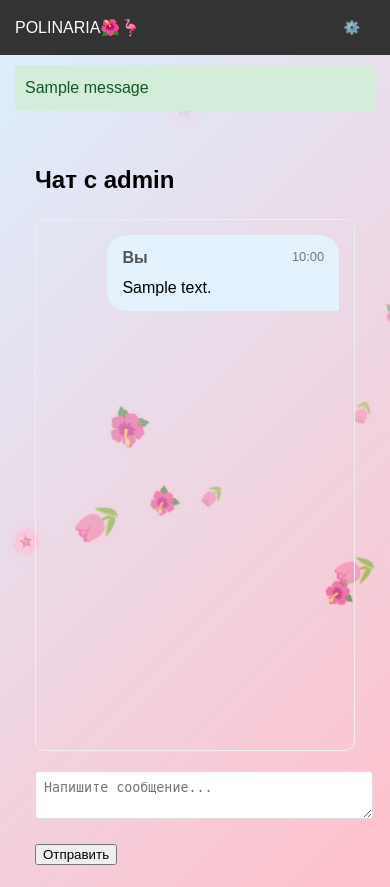
After one commit to Polina-Shupikova/webblog, a Flask app: page /chat/1 in a window 390 px wide. The commit adds this page. Run offline with Flask 3, Linux system fonts and the light colour scheme; a user stored in the database is signed in; tables that the repository leaves empty hold one stand-in row (values such as "Sample post"); one stand-in notice (Sample message) is shown.

Commit message:
Add files via upload

```diff
--- a/app.py
+++ b/app.py
@@ -8,7 +8,7 @@ from flask_wtf import FlaskForm
 from wtforms import StringField, PasswordField, SubmitField, BooleanField, TextAreaField
 from wtforms.validators import DataRequired, Length, Email, EqualTo
 from datetime import datetime
-from email_validator import validate_email, EmailNotValidError
+from flask import Flask, send_from_directory
 
 app = Flask(__name__)
 app.config['SECRET_KEY'] = 'polinsjopa'
@@ -16,13 +16,6 @@ app.config['SQLALCHEMY_DATABASE_URI'] = 'sqlite:///blog.db'
 app.config['SQLALCHEMY_TRACK_MODIFICATIONS'] = False
 db = SQLAlchemy(app)
 bcrypt = Bcrypt(app)
-
-try:
-    email = "admin@example.com"
-    validated_email = validate_email(email).email
-    print(f"Email корректен: {validated_email}")
-except EmailNotValidError as e:
-    print(f"Ошибка: {e}")
 
 # Настройка Flask-Login
 login_manager = LoginManager(app)
@@ -36,7 +29,7 @@ class User(db.Model, UserMixin):
     password = db.Column(db.String(60), nullable=False)
     is_admin = db.Column(db.Boolean, default=False)
     posts = db.relationship('Post', backref='author', lazy=True)
-
+    image_file = db.Column(db.String(20), default='default.jpg')
 
 class Post(db.Model):
     id = db.Column(db.Integer, primary_key=True)
@@ -68,6 +61,27 @@ class PostForm(FlaskForm):
 
 admin.add_view(ModelView(User, db.session))
 admin.add_view(ModelView(Post, db.session))
+
+
+class Chat(db.Model):
+    id = db.Column(db.Integer, primary_key=True)
+    user1_id = db.Column(db.Integer, db.ForeignKey('user.id'), nullable=False)
+    user2_id = db.Column(db.Integer, db.ForeignKey('user.id'), nullable=False)
+    created_at = db.Column(db.DateTime, default=datetime.utcnow)
+    messages = db.relationship('Message', backref='chat', lazy=True)
+
+class Message(db.Model):
+    id = db.Column(db.Integer, primary_key=True)
+    chat_id = db.Column(db.Integer, db.ForeignKey('chat.id'), nullable=False)
+    sender_id = db.Column(db.Integer, db.ForeignKey('user.id'), nullable=False)
+    text = db.Column(db.Text, nullable=False)
+    sent_at = db.Column(db.DateTime, default=datetime.utcnow)
+    is_read = db.Column(db.Boolean, default=False)
+    sender = db.relationship('User', foreign_keys=[sender_id])
+
+class MessageForm(FlaskForm):
+    text = TextAreaField('Сообщение', validators=[DataRequired()])
+    submit = SubmitField('Отправить')
 
 
 @login_manager.user_loader
@@ -187,6 +201,51 @@ def create_post():
     return render_template('create_post.html', form=form)
 
 
+@app.route('/chats')
+@login_required
+def chats():
+    # Получаем всех пользователей, кроме текущего
+    users = User.query.filter(User.id != current_user.id).all()
+    return render_template('chats.html', users=users)
+
+
+@app.route('/chat/<int:user_id>', methods=['GET', 'POST'])
+@login_required
+def chat(user_id):
+    recipient = User.query.get_or_404(user_id)
+
+    # Находим или создаем чат
+    chat = Chat.query.filter(
+        ((Chat.user1_id == current_user.id) & (Chat.user2_id == user_id)) |
+        ((Chat.user1_id == user_id) & (Chat.user2_id == current_user.id))
+    ).first()
+
+    if not chat:
+        chat = Chat(user1_id=current_user.id, user2_id=user_id)
+        db.session.add(chat)
+        db.session.commit()
+
+    form = MessageForm()
+
+    if form.validate_on_submit():
+        message = Message(
+            chat_id=chat.id,
+            sender_id=current_user.id,
+            text=form.text.data
+        )
+        db.session.add(message)
+        db.session.commit()
+        return redirect(url_for('chat', user_id=user_id))
+
+    messages = Message.query.filter_by(chat_id=chat.id).order_by(Message.sent_at).all()
+
+    return render_template('chat.html',
+                           recipient=recipient,
+                           messages=messages,
+                           form=form)
+
+
+
 if __name__ == '__main__':
     with app.app_context():
         # Удаляем все таблицы (осторожно - это очистит вашу базу данных)
@@ -201,4 +260,7 @@ if __name__ == '__main__':
             db.session.add(admin)
             db.session.commit()
 
-    app.run(debug=True)
+
+
+    if __name__ == "__main__":
+        app.run(host='0.0.0.0', port=5000)
--- a/static/style.css
+++ b/static/style.css
@@ -229,3 +229,112 @@ button:hover {
   opacity: 0.2;
   z-index: -1;
 }
+
+
+    .container {
+        width: 100%;
+        padding: 0 15px;
+        box-sizing: border-box;
+    }
+
+    /* Меню для мобильных */
+    .pink-gear {
+        display: none;
+        background: none;
+        border: none;
+        font-size: 24px;
+        cursor: pointer;
+    }
+
+    /* Адаптация навигации */
+    @media (max-width: 768px) {
+        .nav-links {
+            display: none;
+            flex-direction: column;
+            width: 100%;
+        }
+
+        .nav-links.active {
+            display: flex;
+        }
+
+        .nav-links a {
+            padding: 10px 0;
+            border-bottom: 1px solid #eee;
+        }
+
+
+
+.chat-container {
+    max-width: 800px;
+    margin: 0 auto;
+    padding: 20px;
+}
+
+.messages {
+    height: 500px;
+    overflow-y: auto;
+    border: 1px solid #eee;
+    padding: 15px;
+    margin-bottom: 20px;
+    border-radius: 10px;
+}
+
+.message {
+    margin-bottom: 15px;
+    padding: 10px 15px;
+    border-radius: 20px;
+    max-width: 70%;
+    word-wrap: break-word;
+}
+
+.message.sent {
+    background-color: #e3f2fd;
+    margin-left: auto;
+    border-bottom-right-radius: 0;
+}
+
+.message.received {
+    background-color: #f1f1f1;
+    margin-right: auto;
+    border-bottom-left-radius: 0;
+}
+
+.message small {
+    display: block;
+    text-align: right;
+    color: #777;
+    font-size: 0.8em;
+}
+
+.user-card {
+    display: flex;
+    align-items: center;
+    padding: 10px;
+    border-bottom: 1px solid #eee;
+}
+
+.user-card img {
+    margin-right: 15px;
+}
+.message-header {
+    display: flex;
+    justify-content: space-between;
+    align-items: center;
+    margin-bottom: 5px;
+}
+
+.message-header strong {
+    font-weight: 600;
+    color: #555;
+}
+
+.message-header small {
+    color: #777;
+    font-size: 0.8em;
+}
+
+.message-text {
+    margin: 0;
+    padding: 0;
+}
--- a/templates/base.html
+++ b/templates/base.html
@@ -9,11 +9,13 @@
 <body>
 <nav>
     <div class="container">
-            <a href="{{ url_for('index') }}">POLINARIA🌺🦩</a>
+        <a href="{{ url_for('index') }}" class="logo">POLINARIA🌺🦩</a>
+        <button class="menu-toggle">⚙️</button>
         <div class="nav-links">
             {% if current_user.is_authenticated %}
                 <a href="{{ url_for('profile') }}">Profile🌸</a>
                 <a href="{{ url_for('create_post') }}">New Post📝</a>
+                <a href="{{ url_for('chats') }}">Chats🗯️</a>
                 {% if current_user.is_admin %}
                     <a href="{{ url_for('admin_dashboard') }}">Admin👸</a>
                 {% endif %}
@@ -24,7 +26,6 @@
             {% endif %}
         </div>
     </div>
-
 </nav>
     <div class="container">
         {% with messages = get_flashed_messages(with_categories=true) %}
@@ -40,79 +41,124 @@
     </div>
 <div class="flower-background"></div>
     <div class="emoji-background"></div>
-<script>document.addEventListener('DOMContentLoaded', function() {
-  const background = document.querySelector('.flower-background');
-  const flowerCount = 12;
-  const flowerTypes = 5;
+<script>
+    // Адаптивное меню
+document.querySelector('.menu-toggle').addEventListener('click', function() {
+    document.querySelector('.nav-links').classList.toggle('active');
+});
 
-  // Пастельные цвета для цветочков
-  const colors = [
-    '#FFD1DC', '#FFECF1', '#FFF5E6',
-    '#E1F7F5', '#D4F1F9', '#FFEEF8',
-    '#F0E6FF', '#E8F9E9', '#FFF0F5'
-  ];
+// Закрытие меню при клике на ссылку
+document.querySelectorAll('.nav-links a').forEach(link => {
+    link.addEventListener('click', function() {
+        document.querySelector('.nav-links').classList.remove('active');
+    });
+});
+document.addEventListener('DOMContentLoaded', function() {
+    const flowers = ['🌷', '🌺', '🌸'];
+    const container = document.querySelector('.emoji-background');
+    const isMobile = window.matchMedia("(max-width: 768px)").matches;
 
-  // Создаем цветочки
-  for (let i = 0; i < flowerCount; i++) {
+    // Настройки анимации
+    const settings = {
+        minSize: isMobile ? 20 : 15,
+        maxSize: isMobile ? 40 : 30,
+        minDuration: isMobile ? 10 : 15,
+        maxDuration: isMobile ? 20 : 25,
+        flowersCount: isMobile ? 10 : 20,
+        spawnInterval: isMobile ? 2000 : 1000
+    };
+
+    // Создаем цветочек
+    function createFlower() {
         const flower = document.createElement('div');
-    flower.className = 'flower';
+        flower.className = 'emoji-flower';
 
-    // Случайные параметры
-    const size = 20 + Math.random() * 30;
-    const duration = 15 + Math.random() * 20;
-    const delay = Math.random() * 15;
-    const color = colors[Math.floor(Math.random() * colors.length)];
+        // Выбираем случайный цветочек
+        flower.textContent = flowers[Math.floor(Math.random() * flowers.length)];
+
+        // Случайный размер
+        const size = Math.random() * (settings.maxSize - settings.minSize) + settings.minSize;
+
+        // Случайная позиция по горизонтали
         const left = Math.random() * 100;
 
-    // Создаем простой SVG цветочек
-    flower.innerHTML = `
-      <svg viewBox="0 0 100 100" width="${size}" height="${size}">
-        <circle cx="50" cy="50" r="30" fill="${color}"/>
-        <circle cx="30" cy="30" r="15" fill="white" opacity="0.8"/>
-        <circle cx="70" cy="30" r="15" fill="white" opacity="0.8"/>
-        <circle cx="30" cy="70" r="15" fill="white" opacity="0.8"/>
-        <circle cx="70" cy="70" r="15" fill="white" opacity="0.8"/>
-      </svg>
-    `;
+        // Случайная длительность анимации
+        const duration = Math.random() * (settings.maxDuration - settings.minDuration) + settings.minDuration;
 
-    flower.style.cssText = `
-      left: ${left}vw;
-      animation-duration: ${duration}s;
-      animation-delay: ${delay}s;
-    `;
-
-    background.appendChild(flower);
-  }
-});
-document.addEventListener('DOMContentLoaded', function() {
-  const bg = document.querySelector('.emoji-background');
-  const flowers = ['🌷', '🌺', '🌸'];
-  const count = 15;
-
-  for (let i = 0; i < count; i++) {
-    const flower = document.createElement('div');
-    flower.className = 'emoji-flower';
-    flower.textContent = flowers[Math.floor(Math.random() * flowers.length)];
-
-    // Случайные параметры анимации
-    const size = 20 + Math.random() * 30;
-    const duration = 10 + Math.random() * 20;
-    const delay = Math.random() * 20;
-    const left = Math.random() * 100;
+        // Случайный начальный поворот
         const rotation = Math.random() * 360;
 
+        // Применяем стили
         flower.style.cssText = `
             left: ${left}vw;
             font-size: ${size}px;
             animation-duration: ${duration}s;
-      animation-delay: ${delay}s;
             transform: rotate(${rotation}deg);
+            z-index: 1;
         `;
 
-    bg.appendChild(flower);
+        // Добавляем на страницу
+        container.appendChild(flower);
+
+        // Удаляем цветочек после завершения анимации
+        setTimeout(() => {
+            flower.remove();
+        }, duration * 1000);
     }
+
+    // Создаем начальные цветочки
+    for (let i = 0; i < settings.flowersCount; i++) {
+        setTimeout(createFlower, Math.random() * 3000);
+    }
+
+    // Запускаем интервал для создания новых цветочков
+    setInterval(createFlower, settings.spawnInterval);
+
+    // Добавляем стили для анимации
+    const style = document.createElement('style');
+    style.textContent = `
+        .emoji-flower {
+            position: fixed;
+            bottom: -50px;
+            animation-name: float-up;
+            animation-timing-function: linear;
+            animation-iteration-count: 1;
+            user-select: none;
+            pointer-events: none;
+        }
+
+        @keyframes float-up {
+            0% {
+                transform: translateY(0) rotate(${Math.random() * 360}deg);
+                opacity: 1;
+            }
+            100% {
+                transform: translateY(calc(-100vh - 100px)) rotate(${Math.random() * 360}deg);
+                opacity: 0;
+            }
+        }
+
+        /* Для мобильных - более медленная анимация */
+        @media (max-width: 768px) {
+            .emoji-flower {
+                animation-name: float-up-mobile;
+            }
+
+            @keyframes float-up-mobile {
+                0% {
+                    transform: translateY(0) rotate(${Math.random() * 360}deg);
+                    opacity: 1;
+                }
+                100% {
+                    transform: translateY(calc(-100vh - 50px)) rotate(${Math.random() * 360}deg);
+                    opacity: 0;
+                }
+            }
+        }
+    `;
+    document.head.appendChild(style);
 });
+</script>
 
-</script>
 </body>
 </html>
--- /dev/null
+++ b/templates/chat.html
@@ -0,0 +1,30 @@
+{% extends "base.html" %}
+{% block content %}
+<div class="chat-container">
+    <h2>Чат с {{ recipient.username }}</h2>
+
+    <div class="messages">
+    {% for message in messages %}
+    <div class="message {% if message.sender_id == current_user.id %}sent{% else %}received{% endif %}">
+        <div class="message-header">
+            {% if message.sender_id != current_user.id %}
+            <strong>{{ message.sender.username }}</strong>
+            {% else %}
+            <strong>Вы</strong>
+            {% endif %}
+            <small>{{ message.sent_at.strftime('%H:%M') }}</small>
+        </div>
+        <p class="message-text">{{ message.text }}</p>
+    </div>
+    {% endfor %}
+</div>
+
+    <form method="POST" class="message-form">
+        {{ form.hidden_tag() }}
+        <div class="form-group">
+            {{ form.text(class="form-control", placeholder="Напишите сообщение...") }}
+        </div>
+        {{ form.submit(class="btn btn-primary") }}
+    </form>
+</div>
+{% endblock %}
```
Also changed, not shown: requirements.txt (added, +10 -0 lines), templates/chats.html (added, +12 -0 lines), templates/index.html (+4 -4 lines), templates/profile.html (line endings or trailing spaces). Lines whose indentation alone changed are shown as unchanged.
